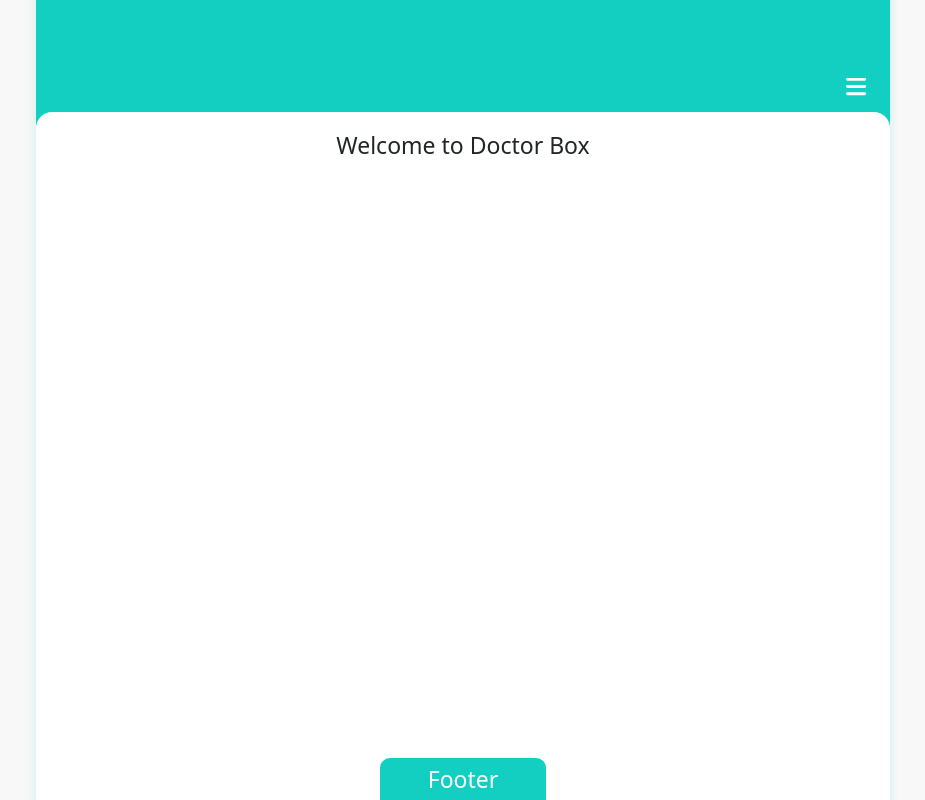
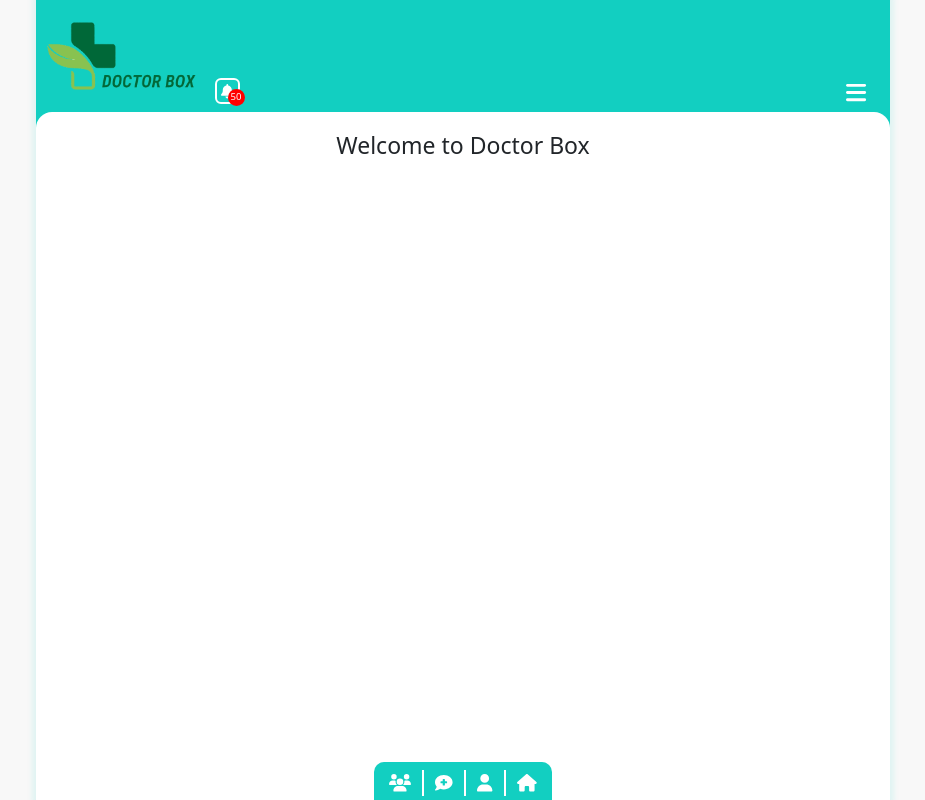
Before and after one commit to 3MDevelop/doctor-box, a React (Create React App) app: page / in a window 1280 px wide. Shown: the whole page, without its empty margins (177-1102 px from the left). Built offline with nearby package versions, Linux system fonts and the light colour scheme.

Commit message:
ui proggress

```diff
--- a/src/App.css
+++ b/src/App.css
@@ -33,7 +33,7 @@
 
 .appContainer {
   height: 100vh;
-  background-color: rgb(18, 207, 193);
+  background-color: #12cfc1;
   box-shadow: 0 0 5px 4px rgba(18, 207, 193, 0.1);
 }
 
@@ -52,6 +52,17 @@
   background-color: #12cfc1;
 }
 
+.appFooter > div {
+  font-size: 1.1rem;
+  margin-top: 0.2rem;
+  padding: 0 0.7rem;
+  border-left: 2px solid white;
+}
+
+.appFooter :last-child {
+  border: 0;
+}
+
 #sideMenu {
   height: 100%;
   width: 250px;
@@ -61,11 +72,10 @@
   right: -250px;
   background-color: rgba(5, 116, 108, 0.8);
   overflow-x: hidden;
-  transition: 0.5s;
-  padding-top: 50px;
+  transition: 0.6s ease-in-out;
+  padding-top: 110px;
   padding-right: 15px;
   text-align: right;
-
 }
 
 /* Style the side menu links */
@@ -83,16 +93,29 @@
 /* Change the link color on hover */
 #sideMenu div:hover {
   cursor: pointer;
-  color: #f1f1f1;
+  color: #cacaca;
 }
 
 /* Position and style the close button */
 #sideMenu .close-btn {
-  border-bottom:0;
+  border-bottom: 0;
   position: absolute;
-  margin: 0;
   top: 0;
-  left: 0;
+  left: 10px;
   font-size: 36px;
-  margin-left: 10px;
 }
+
+.remainderLable {
+  position: absolute;
+  bottom: -2px;
+  right: -5px;
+  background-color: red;
+  color: white;
+  padding: 0 3px;
+  aspect-ratio: 1/1;
+  border-radius: 50%;
+  display: flex;
+  justify-content: center;
+  align-items: center;
+  font-size: 0.6rem;
+}
--- a/src/App.js
+++ b/src/App.js
@@ -1,4 +1,4 @@
-import React from 'react';
+import React, { useState } from 'react';
 import './App.css';
 
 import SideMenu from './components/SideMenu'
@@ -14,20 +14,21 @@ library.add(fab, fas, far);
 
 
 const App = () => {
+  const [showSide, setShowSide] = useState(false)
+
+  const showSideHandler = () => {
+    setShowSide(prevShowSide => !prevShowSide);
+  };
+
   return (
     <div className='mainContainer container-fluid d-flex flex-column align-items-center p-0 m-0'>
       <div className='appContainer col-12 col-md-8 d-flex flex-column'>
-        <SideMenu />
-        <HeaderSection />
+        <HeaderSection showSideHandler={showSideHandler}/>
+        <SideMenu showSide={showSide} setShowSide={setShowSide} />
         <BodySection />
-
       </div>
     </div>
 
-
-
-    /* <div className="App text-white d-flex flex-column align-items-center justify-content-between container-fluid">
-    </div> */
   );
 }
 
--- a/src/components/FooterSection/index.js
+++ b/src/components/FooterSection/index.js
@@ -1,6 +1,27 @@
-const FooterSection =()=>{
-    return(
-        <footer className='appFooter px-5 py-1 text-white'>Footer</footer>
+import { FontAwesomeIcon } from '@fortawesome/react-fontawesome'
+
+
+const FooterSection = () => {
+    const pagehandler = () => {
+        console.info('page changed')
+    }
+    return (
+        <div>
+            <div className='appFooter d-flex flex-row-reverse px-1 py-1 text-white'>
+                <div>
+                    <FontAwesomeIcon icon="fa-solid fa-home" onClick={() => { pagehandler() }} />
+                </div>
+                <div>
+                    <FontAwesomeIcon icon="fa-solid fa-user" onClick={() => { pagehandler() }} />
+                </div>
+                <div>
+                    <FontAwesomeIcon icon="fa-solid fa-comment-medical" onClick={() => { pagehandler() }} />
+                </div>
+                <div>
+                    <FontAwesomeIcon icon="fa-solid fa-users" onClick={() => { pagehandler() }} />
+                </div>
+            </div>
+        </div>
     )
 }
 
--- a/src/components/HeaderSection/index.js
+++ b/src/components/HeaderSection/index.js
@@ -1,20 +1,31 @@
   import { FontAwesomeIcon } from '@fortawesome/react-fontawesome'
 
-const HeaderSection = () => {
+
+const HeaderSection = ({ showSideHandler }) => {
+
+
   return (
-    <div className='appHeader p-0 d-flex flex-row-reverse'>
+    <div className='appHeader p-0 d-flex justify-content-between flex-row-reverse'>
       <div className=' px-2 pb-2 me-3 d-flex align-items-end'>
-        <div>
         <FontAwesomeIcon
           icon="fas fa-bars"
           type="button"
           className="text-white"
+          onClick={showSideHandler}
         />
       </div>
+      <div className='text-white me-auto d-flex align-items-end mb-2 ms-3' style={{ fontSize: '0.9rem', position: 'relative' }}>
+        <FontAwesomeIcon
+          icon="fa-solid fa-bell"
+          className='border border-white border-2 p-1 rounded-2' />
+        <div className='remainderLable'>
+          50
         </div>
-      <div></div>
-      <div></div>
-      <div></div>
+      </div>
+
+      <div className='d-flex align-items-center ms-2'>
+        <img src="./images/logo.png" height={'70px'} alt="Logo" />
+      </div>
     </div>
   )
 }
--- a/src/components/SideMenu/index.js
+++ b/src/components/SideMenu/index.js
@@ -1,12 +1,31 @@
-const SideMenu = () => {
+import { useEffect, useState, useRef } from "react";
+
+const SideMenu = ({ showSide, setShowSide }) => {
+    const [menuPosition, setMenuPosition] = useState(showSide ? "0" : "-100%");
+    const menuRef = useRef(null);
+
+    useEffect(() => {
+        setMenuPosition(showSide ? "0" : "-100%");
+
+        const handleOutsideClick = (event) => {
+            if (menuRef.current && !menuRef.current.contains(event.target)) {
+                setShowSide(false); // Close the side menu if clicked outside
+            }
+        };
+        document.addEventListener("mousedown", handleOutsideClick);
+        return () => {
+            document.removeEventListener("mousedown", handleOutsideClick);
+        };
+    }, [showSide, setShowSide]);
+
     return (
-        <div id="sideMenu">
-            <div href="#" className="close-btn">&times;</div>
-            <div href="#">Home</div>
-            <div href="#">About</div>
-            <div href="#">Contact</div>
+        <div id="sideMenu" ref={menuRef} style={{ right: menuPosition }}>
+            <div className="close-btn" onClick={() => setShowSide(false)}>&times;</div>
+            <div>Profile</div>
+            <div>Contact</div>
+            <div>Contact</div>
         </div>
-    )
-}
+    );
+};
 
-export default SideMenu
+export default SideMenu;
```
Also changed, not shown: public/images/logo.png (added), 1 other file (tests, documents, lock files or other folders). Lines whose indentation alone changed are shown as unchanged.
